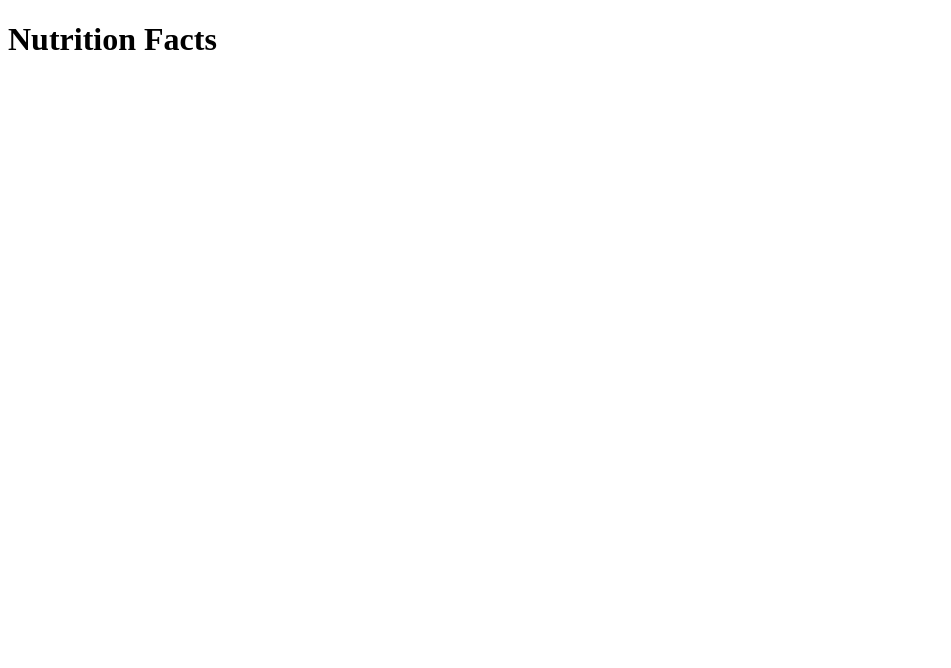
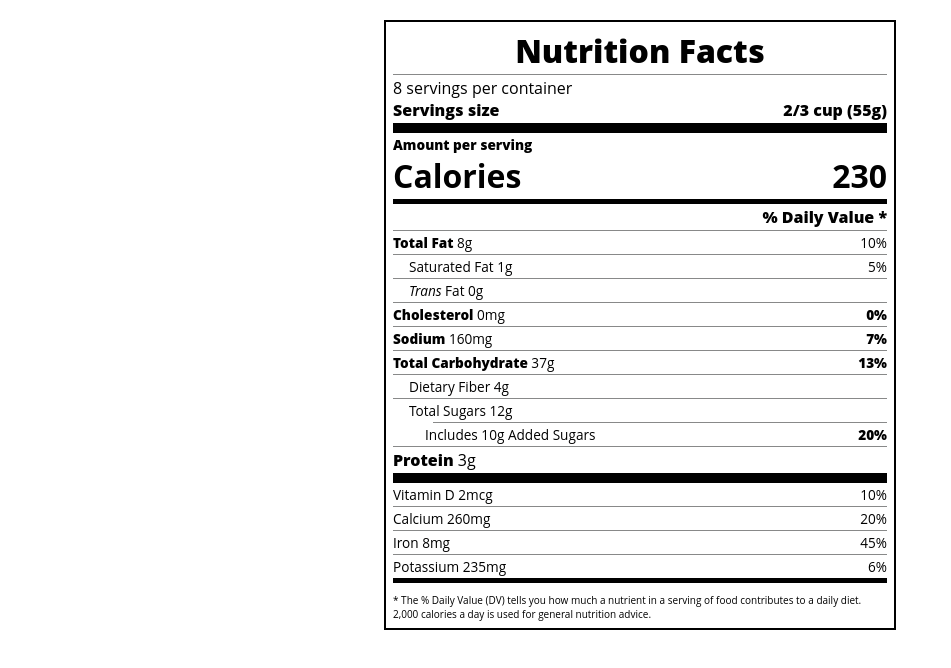
Before and after one commit to abhi1994j/Nutrition_label, a plain HTML site: page index.html in a window 1280 px wide. Shown: the whole page, without its empty margins (0-951 px from the left). Drawn offline with Linux system fonts and the light colour scheme.

Commit message:
update Nutrition label project

```diff
--- /dev/null
+++ b/css/style.css
@@ -0,0 +1,80 @@
+* {
+    margin: 0;
+    padding: 0;
+    box-sizing: border-box;
+}
+
+html {
+    font-size: 16px;
+}
+
+body {
+    font-family: 'Open Sans', sans-serif;
+}
+
+
+.label {
+    border: 2px solid black;
+    margin: 20px auto;
+    padding: 7px;
+    width: 40%;
+}
+
+.label header h1 {
+    text-align: center;
+    font-weight: 900;
+}
+
+.bold {
+    font-weight: 800;
+}
+
+.flex-container {
+    margin: 0;
+    display: flex;
+    justify-content: space-between;
+}
+
+.divider {
+    border-bottom: 1px solid #888989;
+    margin: 2px 0;
+}
+
+#text-align {
+    text-align: end;
+}
+
+.indent {
+    margin-left: 1rem;
+}
+
+#text-indent {
+    margin-left: 2rem;
+}
+
+.line-indent {
+    margin-left: 2.5rem;
+}
+
+.large,
+.medium {
+    background-color: black;
+    border: 0;
+}
+
+.large {
+    height: 10px;
+}
+
+.medium {
+    height: 5px;
+}
+
+#very-small-text {
+    margin-top: 10px;
+    font-size: 10px;
+}
+
+.small-text {
+    font-size: 0.85rem;
+}
--- a/index.html
+++ b/index.html
@@ -1,11 +1,58 @@
 <!DOCTYPE html>
 <html lang="en">
+
 <head>
     <meta charset="UTF-8">
     <meta name="viewport" content="width=device-width, initial-scale=1.0">
-    <title>Document</title>
+    <title>Nutrition Label</title>
+    <link rel="stylesheet" href="./css/style.css">
 </head>
+
 <body>
-    <h1>Nutrition Facts</h1>
+    <div class="label">
+        <header>
+            <h1 class="bold">Nutrition Facts</h1>
+            <div class="divider"></div>
+            <p>8 servings per container</p>
+            <p class="flex-container bold">Servings size <span>2/3 cup (55g)</span></p>
+        </header>
+            <div class="divider large"></div>
+            <h2 class="bold small-text">Amount per serving</h2>
+            <h1 class="flex-container">Calories <span>230</span></h1>
+            <div class="divider medium"></div>
+            <p class="bold" id="text-align">% Daily Value *</p>
+            <div class="divider"></div>
+            <p class="flex-container small-text"><span><span  class="bold">Total Fat</span> 8g</span><span cla>10%</span></p>
+            <div class="divider"></div>
+            <p class="indent flex-container small-text"><span>Saturated Fat 1g</span><span>5%</span></p>
+            <div class="divider"></div>
+            <p class="indent small-text"><span><em>Trans</em> Fat 0g</span></p>
+            <div class="divider"></div>
+            <p class="flex-container small-text"><span><span class="bold">Cholesterol</span> 0mg</span><span class="bold">0%</span></p>
+            <div class="divider"></div>
+            <p class="flex-container small-text"><span><span class="bold">Sodium</span> 160mg </span><span class="bold">7%</span></p>
+            <div class="divider"></div>
+            <p class="flex-container small-text"><span><span class="bold">Total Carbohydrate</span> 37g</span> <span class="bold">13%</span></p>
+            <div class="divider"></div>
+            <p class="indent small-text">Dietary Fiber 4g</p>
+            <div class="divider"></div>
+            <p class="indent small-text">Total Sugars 12g</p>
+            <div class="divider line-indent"></div>
+            <p class="flex-container small-text" id="text-indent">Includes 10g Added Sugars <span class="bold">20%</span></p>
+            <div class="divider"></div>
+            <P><span class="bold">Protein</span> 3g</P>
+            <div class="divider large"></div>
+            <p class="flex-container small-text">Vitamin D 2mcg <span>10%</span></p>
+            <div class="divider"></div>
+            <p class="flex-container small-text">Calcium 260mg <span>20%</span></p>
+            <div class="divider"></div>
+            <p class="flex-container small-text">Iron 8mg <span>45%</span></p>
+            <div class="divider"></div>
+            <p class="flex-container small-text">Potassium 235mg <span>6%</span></p>
+            <div class="divider medium"></div>
+            <p class="note" id="very-small-text">* The % Daily Value (DV) tells you how much a nutrient in a serving of food contributes to a
+                daily diet. 2,000 calories a day is used for general nutrition advice.</p>
+    </div>
 </body>
+
 </html>
```
